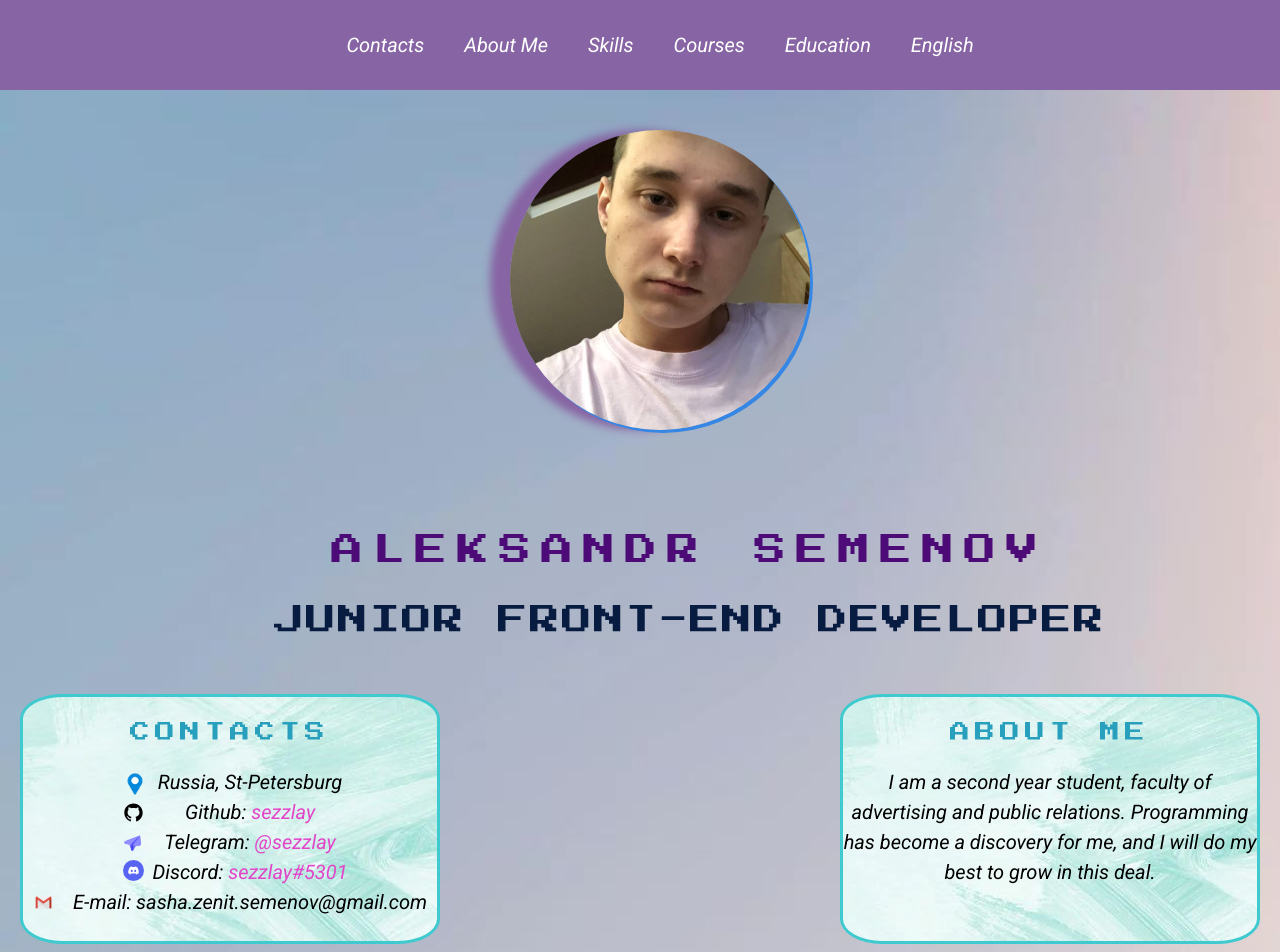
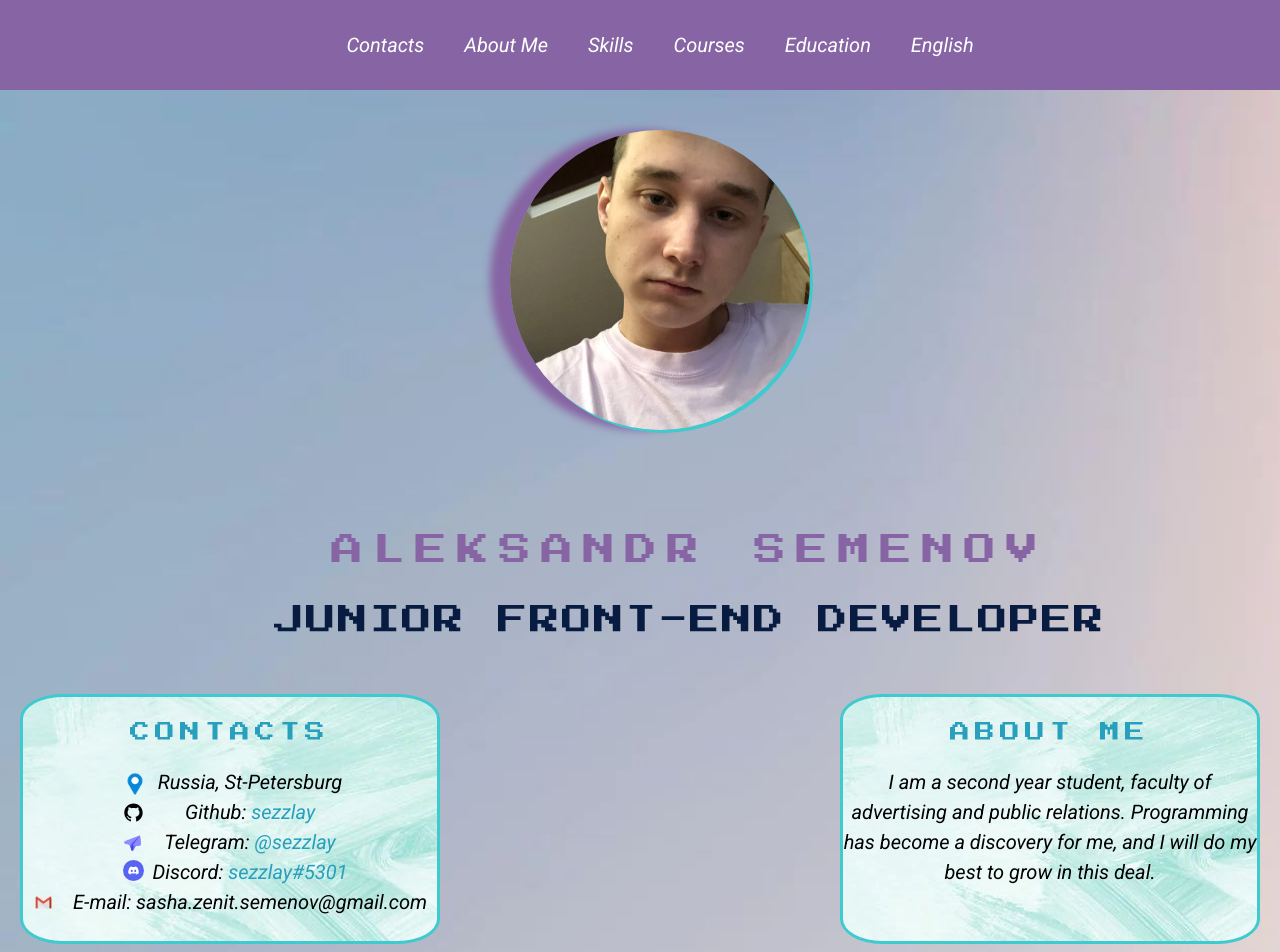
Before and after one commit to Sezzlay/rsschool-cv, a plain HTML site: page index.html in a window 1280 px wide. Shown: the top 952 px of the page. Drawn offline with Linux system fonts and the light colour scheme.

Commit message:
fix: color section

```diff
--- a/style.css
+++ b/style.css
@@ -82,7 +82,7 @@
     height: 300px;
     object-fit: cover;
     border-radius: 100%;
-    box-shadow: 3px 3px rgb(54, 135, 228), -1em 0 .4em rgb(135, 100, 163);
+    box-shadow: 3px 3px rgb(62, 202, 207), -1em 0 .4em rgb(135, 100, 163);
     margin-top: 40px;
     margin-left: 40px;
   }
@@ -116,7 +116,7 @@
     position: relative;
     padding: 0;
     margin-bottom: 20px;
-    color: #4c0b77;
+    color: rgb(135, 100, 163);
     font-size: 32px;
     font-weight: 300;
     letter-spacing: 10px;
@@ -148,7 +148,7 @@
 
   .section-item a {
     text-decoration: none;
-    color: #e245c8;
+    color: #279fbd;
   }
 
   .footer {
```
